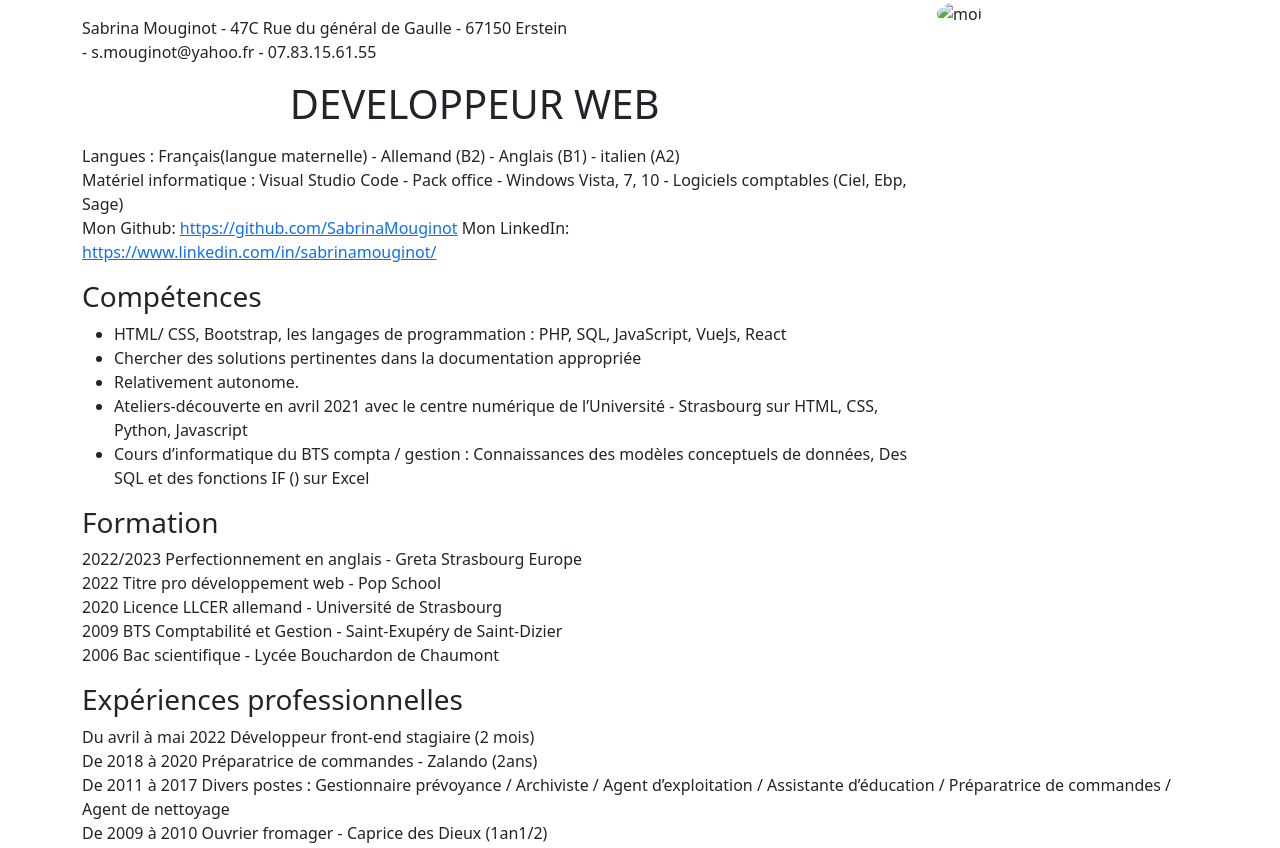
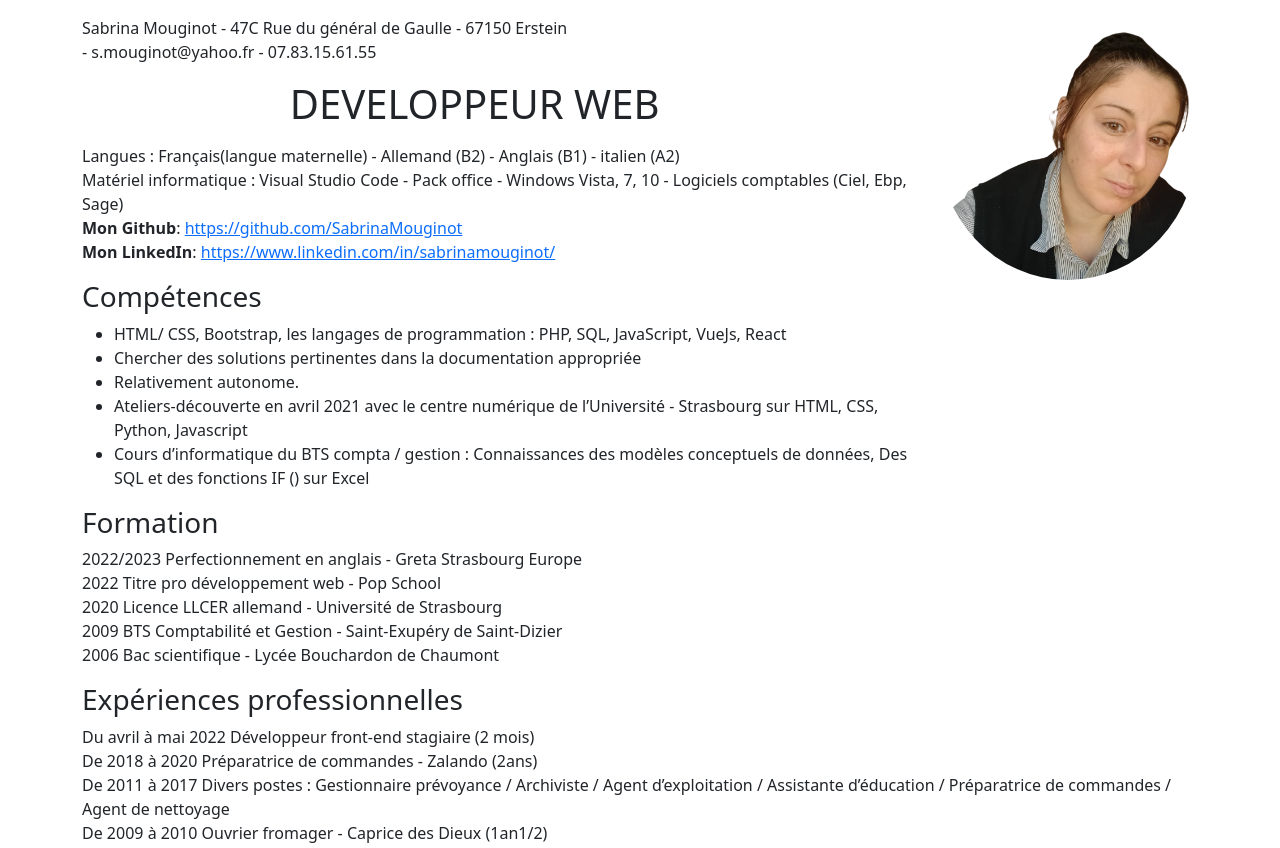
Before and after one commit to SabrinaMouginot/Mon-CV-en-Bootstrap, a plain HTML site: page index.html in a window 1280 px wide. Shown: the top 848 px of the page. Drawn offline with nearby package versions, Linux system fonts and the light colour scheme.

Commit message:
tenir sur une seule page quand jimprime

```diff
--- a/index.html
+++ b/index.html
@@ -40,8 +40,9 @@
                       <br>
                         Matériel informatique : Visual Studio Code - Pack office - Windows Vista, 7, 10 - Logiciels comptables (Ciel, Ebp, Sage)
                       <br>
-                      Mon Github: <a target="_blank" href="https://github.com/SabrinaMouginot">https://github.com/SabrinaMouginot</a>
-                      Mon LinkedIn: <a target="_blank" href="https://www.linkedin.com/in/sabrinamouginot/">https://www.linkedin.com/in/sabrinamouginot/</a>
+                      <b>Mon Github</b>: <a target="_blank" href="https://github.com/SabrinaMouginot">https://github.com/SabrinaMouginot</a>
+                      <br>
+                      <b>Mon LinkedIn</b>: <a target="_blank" href="https://www.linkedin.com/in/sabrinamouginot/">https://www.linkedin.com/in/sabrinamouginot/</a>
                     </p>
                     <h3>Compétences</h3>
                     <ul>
@@ -68,7 +69,7 @@
                     </ul>
                 </div>
                 <div class="col-3">
-                    <img class="img-fluid" src="asset/Sabrina.png" alt="moi" />
+                    <img class="img-fluid" src="assets/Sabrina.png" alt="moi" />
                 </div>
             </div>
         </section>
@@ -112,7 +113,7 @@
                 <div class="col-12">
                   <p>
                     Jardiner, faire de la randonnée, jouer aux échecs, voyager en Europe, regarder des films et séries, <br/>
-                    Dessin : Création de croquis + Gestion d’une page de dessins, avec des dessins datés et organisés par album <br/>
+                    Dessin : Création de croquis + Gestion d’une page avec des dessins datés et organisés par album <br/>
                   </p>
                 </div>
         </section>
```
